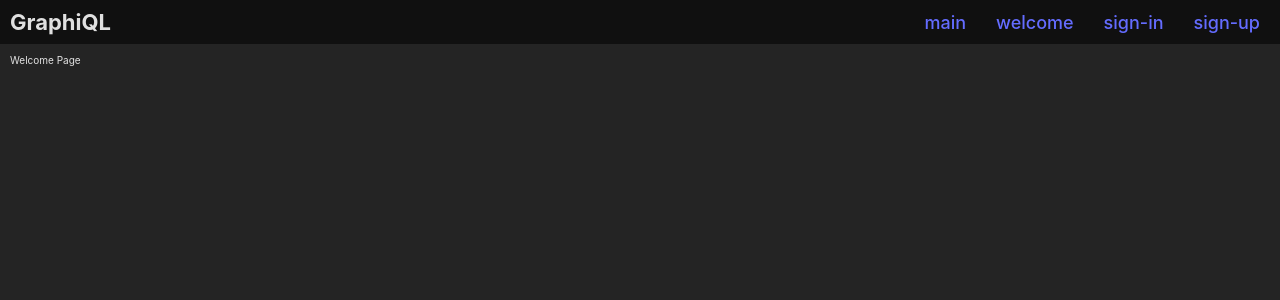
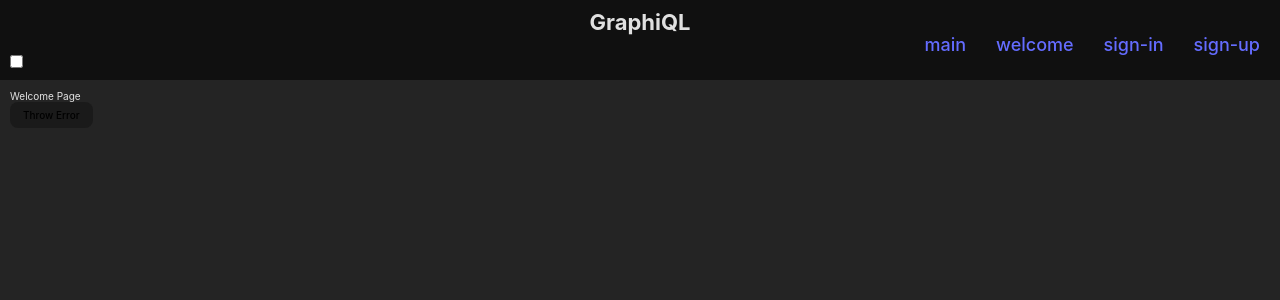
Before and after one commit to kontinentkm/graphiql-app, a React (Vite) app: page /welcome in a window 1280 px wide. Shown: the top 300 px of the page. Built offline with nearby package versions, Linux system fonts and the light colour scheme.

Commit message:
feat: add FallbackUI to routing

```diff
--- /dev/null
+++ b/src/components/Layout/FallbackUI/FallbackUI.tsx
@@ -0,0 +1,33 @@
+import { FC } from 'react';
+import { useLocation, useNavigate, useRouteError } from 'react-router-dom';
+
+const FALLBACK_MESSAGE = 'Error occurs!';
+const UNKNOWN_ERROR_MESSAGE = 'Unknown error';
+const BTN_TEXT = 'Reload';
+
+const FallbackUI: FC = (): JSX.Element => {
+  const error = useRouteError();
+  const location = useLocation();
+  const navigate = useNavigate();
+  let message: string;
+
+  if (error instanceof Error) {
+    message = error.message || UNKNOWN_ERROR_MESSAGE;
+  } else {
+    message = UNKNOWN_ERROR_MESSAGE;
+  }
+
+  const onBtnClick = (): void => navigate(location.pathname);
+
+  return (
+    <div>
+      <p>{FALLBACK_MESSAGE}</p>
+      <p>{message}</p>
+      <button type="button" onClick={onBtnClick}>
+        {BTN_TEXT}
+      </button>
+    </div>
+  );
+};
+
+export default FallbackUI;
--- a/src/components/Layout/Layout.tsx
+++ b/src/components/Layout/Layout.tsx
@@ -5,13 +5,30 @@
 import styles from '@src/components/Layout/Layout.module.css';
 import EPages from '@src/types/enums/EPages';
 
+import { capitalize } from '@src/utils/StringTransform';
+
 import { APP_TITLE } from '@src/constants/global';
 import favicon from '@src/assets/graphql.png';
-import { capitalize } from '@src/utils/StringTransform';
+
+// for testing
+import { useAppDispatch } from '@src/hooks/reduxHooks';
+import { useSelector } from 'react-redux';
+import {
+  authorize,
+  selectAuthorization,
+} from '@src/store/AuthorizationSlice/AuthorizationSlice';
+//_________________________
 
 const Layout: FC = (): JSX.Element => {
   const { pathname } = useLocation();
   const pageName = capitalize(pathname.slice(1));
+
+  // for testing
+  const dispatch = useAppDispatch();
+  const authorized = useSelector(selectAuthorization);
+  const authorizationToggle = () => dispatch(authorize(!authorized));
+  console.log(authorized);
+  //________________________
 
   return (
     <HelmetProvider>
@@ -19,13 +36,24 @@
 
       <header className={styles.header}>
         <div className={styles.wrapper}>
+          <h1 className={styles.title}>{APP_TITLE}</h1>
           <nav className={styles.navigation}>
-            <h1 className={styles.title}>{APP_TITLE}</h1>
             <NavLink to={EPages.MAIN}>{EPages.MAIN}</NavLink>
             <NavLink to={EPages.WELCOME}>{EPages.WELCOME}</NavLink>
             <NavLink to={EPages.SIGN_IN}>{EPages.SIGN_IN}</NavLink>
             <NavLink to={EPages.SIGN_UP}>{EPages.SIGN_UP}</NavLink>
           </nav>
+
+          {/*for testing */}
+          <div>
+            <label htmlFor="test-authorization"></label>
+            <input
+              type="checkbox"
+              id="test-authorization"
+              onChange={authorizationToggle}
+            />
+          </div>
+          {/*__________________ */}
         </div>
       </header>
 
--- a/src/pages/Welcome/Welcome.tsx
+++ b/src/pages/Welcome/Welcome.tsx
@@ -1,9 +1,14 @@
-import { FC } from 'react';
+import { FC, useState } from 'react';
 
 const Welcome: FC = (): JSX.Element => {
+  const [hasError, setHasError] = useState(false);
+
+  if (hasError) throw new SyntaxError();
+
   return (
     <div>
       <p>Welcome Page</p>
+      <button onClick={() => setHasError(true)}>Throw Error</button>
     </div>
   );
 };
--- a/src/router/Router.tsx
+++ b/src/router/Router.tsx
@@ -13,11 +13,12 @@
 import SignIn from '@src/pages/SignIn/SignIn';
 import SignUp from '@src/pages/SignUp/SignUp';
 import NotFound from '@src/pages/NotFound/NotFound';
+import FallbackUI from '@src/components/Layout/FallbackUI/FallbackUI';
 
 const router = createBrowserRouter(
   createRoutesFromElements(
-    <Route path="/" element={<Layout />}>
-      <Route index element={<Navigate to={EPages.WELCOME} />}></Route>
+    <Route path="/" element={<Layout />} errorElement={<FallbackUI />}>
+      <Route index element={<Navigate to={EPages.WELCOME} />} />
       <Route path={EPages.MAIN} element={<Main />} />
       <Route path={EPages.WELCOME} element={<Welcome />} />
       <Route path={EPages.SIGN_IN} element={<SignIn />} />
```
